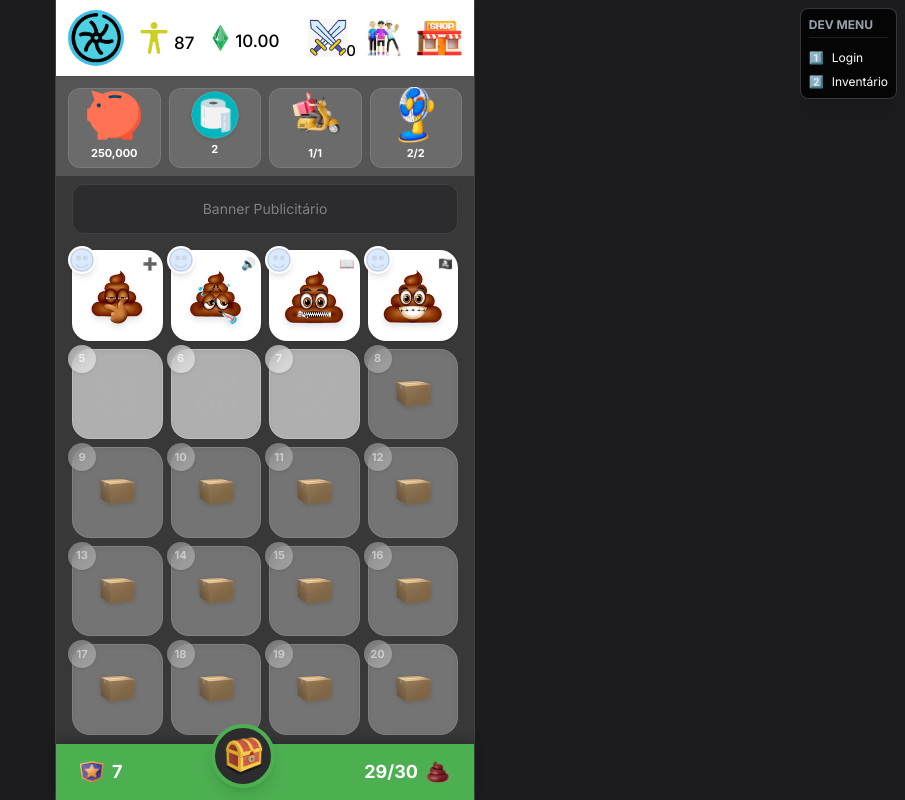
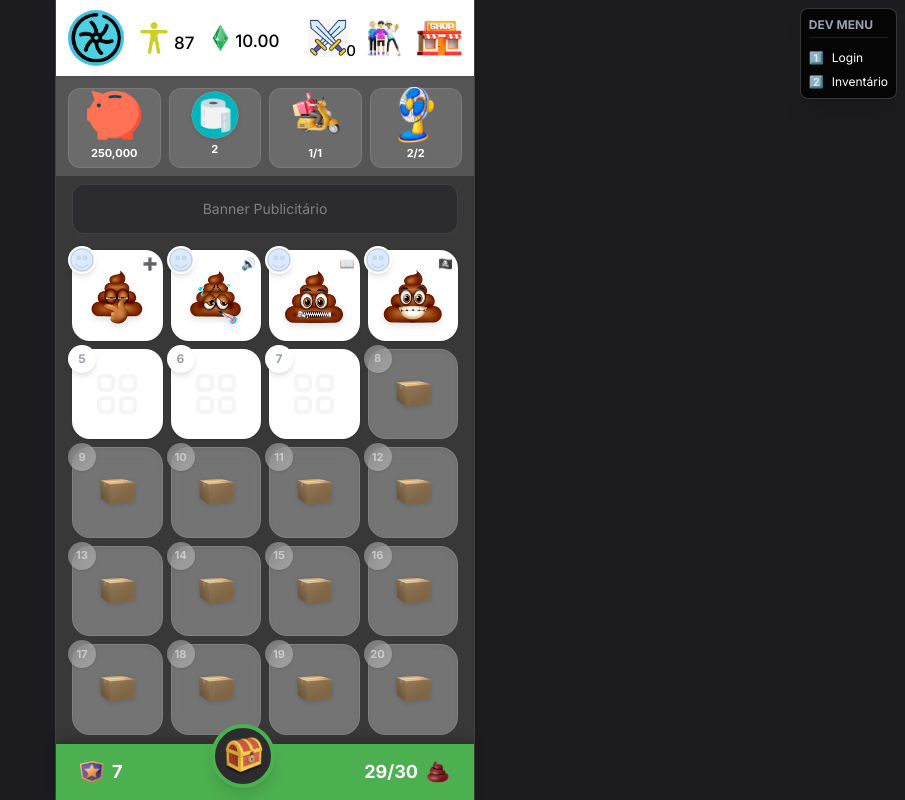
Before and after one commit to poopsurprise/poop-front, a React (Vite) app: page /inventory in a window 1280 px wide. Shown: the whole page, without its empty margins (375-1280 px from the left). Built offline with nearby package versions, Linux system fonts and the light colour scheme.

Commit message:
fix(ui): match empty slot logic to occupied background keeping the number in avatar circle

```diff
--- a/src/components/cards/InventorySlot.tsx
+++ b/src/components/cards/InventorySlot.tsx
@@ -56,14 +56,14 @@ export function InventorySlot({ position, unlocked, item, lockLevel, onClick }:
   if (!item) {
     return (
       <button id={`inventory-slot-${position - 1}`} onClick={onClick} className="relative w-full aspect-square">
-        {/* Number Tab */}
-        <div className="absolute -top-1 -left-1 w-7 h-7 rounded-full bg-white/50 backdrop-blur-sm shadow-sm z-20 flex items-center justify-center">
-          <span className="text-[11px] font-bold text-white/70">{position}</span>
+        {/* Number Tab (Círculo de Amigos) */}
+        <div className="absolute -top-1 -left-1 w-7 h-7 rounded-full bg-white shadow-md z-30 flex items-center justify-center border-2 border-white/80">
+          <span className="text-[12px] font-bold text-gray-400">{position}</span>
         </div>
         {/* Main Body */}
-        <div className="absolute inset-0 bg-white/60 backdrop-blur-sm rounded-[18px] border border-white/20 shadow-inner flex items-center justify-center">
-           {/* Add smile ghost image inside empty slot like in mockup */}
-           <img src={ASSETS.smileVector} className="w-[45%] h-[45%] opacity-10 object-contain mix-blend-multiply" />
+        <div className="absolute inset-0 bg-white rounded-[18px] border border-white/40 shadow-sm flex items-center justify-center overflow-hidden">
+           {/* Smile esbatido */}
+           <img src={ASSETS.smileVector} className="w-[45%] h-[45%] opacity-15 object-contain mix-blend-multiply" />
         </div>
       </button>
     );
```
